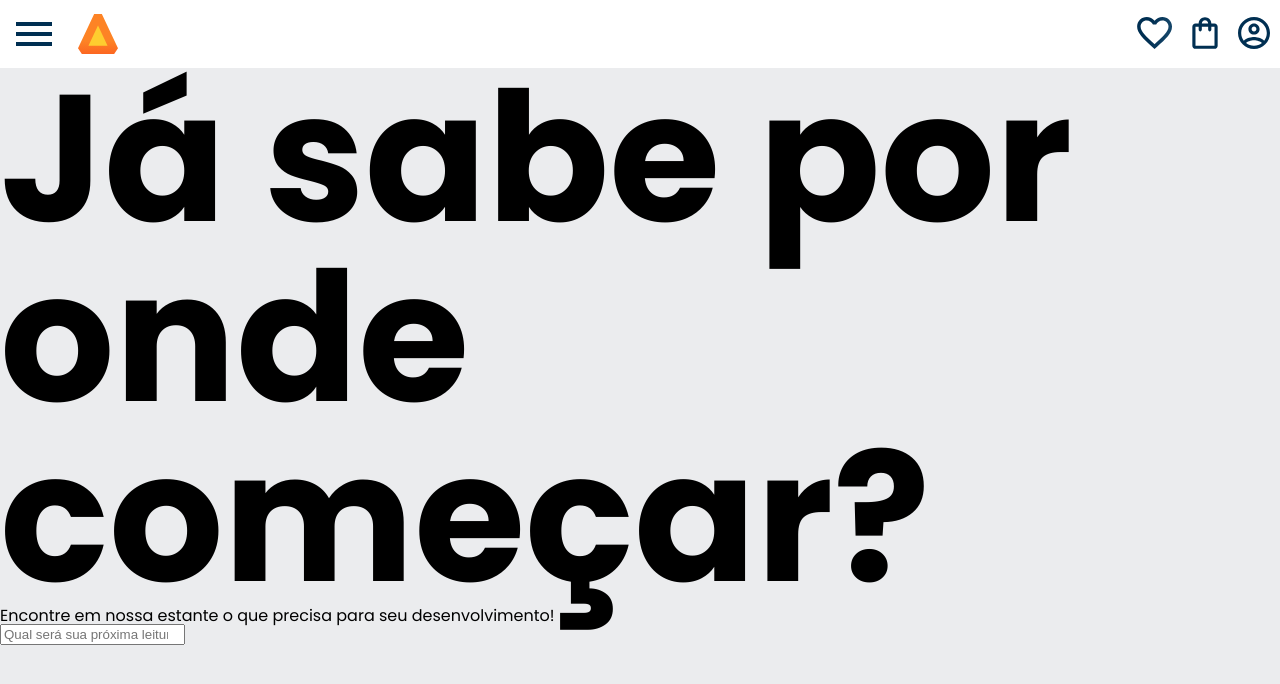
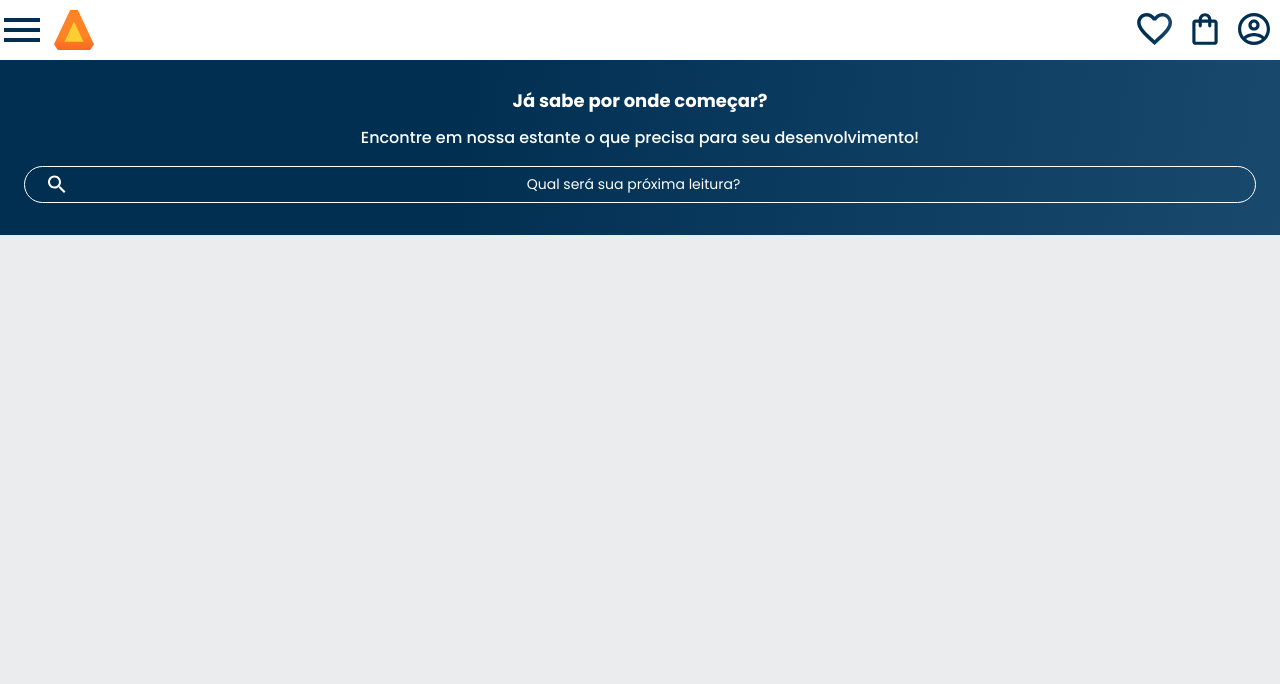
Before and after one commit to Epiled/alura-books, a website: page index.html in a window 1280 px wide. Drawn offline with Linux system fonts and the light colour scheme.

Commit message:
Estilos Banner e Icone Lupa

```diff
--- a/assets/css/banner.css
+++ b/assets/css/banner.css
@@ -1,16 +1,36 @@
 .banner {
-
+  background: var(--azul-degrade);
+  color: var(--branco);
+  text-align: center;
+  padding: 3.2rem 2.4rem;
 }
 
 .banner_titulo {
   font-weight: 700;
-  font-size: 18rem;
+  font-size: 1.8rem;
+
 }
 
 .banner_texto {
-
+  font-weight: 500;
+  margin: 2rem 0;
 }
 
-.banner_entrada {
+.banner_pesquisa {
+  background: transparent;
+  border: .1rem solid var(--branco);
+  color: var(--branco);
+  border-radius: 2.4rem;
+  padding: 1rem;
+  width: 100%;
+}
 
+.banner_pesquisa::placeholder {
+  font-family: var(--fonte-principal);
+  font-size: 1.4rem;
+  font-weight: 400;
+  text-align: center;
+  color: var(--branco);
+  background: url("../img/icon_lupa.svg") no-repeat;
+  background-position: 1rem;
 }
--- a/assets/css/header.css
+++ b/assets/css/header.css
@@ -11,9 +11,8 @@
   background-position: center;
   background-repeat: no-repeat;
   display: inline-block;
-  height: 4.8rem;
-  width: 4.8rem;
-  padding: 1rem;
+  height: 2.4rem;
+  width: 2.4rem;
   vertical-align: middle;
 }
 
--- a/index.html
+++ b/index.html
@@ -17,7 +17,7 @@
           <input type="checkbox" name="menu" id="menu" class="container_botao">
 
           <label for="menu">
-            <span class="cabecalho_hamburguer"></span>
+            <span class="cabecalho_hamburguer container_imagem"></span>
           </label>
 
           <ul class="lista-menu">
@@ -42,7 +42,7 @@
       <section class="banner">
         <h2 class="banner_titulo">Já sabe por onde começar?</h2>
         <p class="banner_texto">Encontre em nossa estante o que precisa para seu desenvolvimento!</p>
-        <input class="bnner_entrada" type="search" name="" id="" placeholder="Qual será sua próxima leitura?">
+        <input class="banner_pesquisa" type="search" name="" id="" placeholder="Qual será sua próxima leitura?">
       </section>
     </main>
 </body>
```
Also changed, not shown: assets/img/icon_lupa.svg (added).
